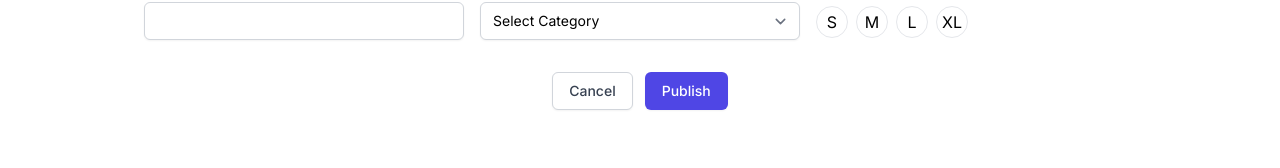
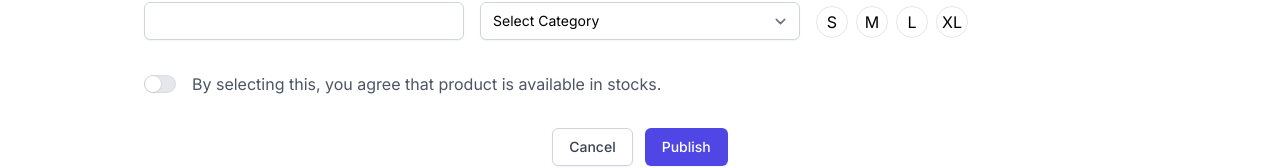
Before and after one commit to Abdullah-SoftDev/rajwadi_ecommerce, a Next.js app: page /addProduct in a window 1280 px wide. Shown: the part 759-927 px from the top of the page. Built offline with nearby package versions, Linux system fonts and the light colour scheme; no server answers.

Commit message:
Add option for available or non available stock

```diff
--- a/app/(dashboard)/addProduct/page.tsx
+++ b/app/(dashboard)/addProduct/page.tsx
@@ -1,6 +1,13 @@
 "use client";
+import { useState } from 'react'
+import { Switch } from '@headlessui/react'
+
+function classNames(...classes: string[]) {
+    return classes.filter(Boolean).join(' ')
+}
 
 const Page = () => {
+    const [available, setIsAvailable] = useState(false)
     const availableSizes = ["S", "M", "L", "XL"];
     return (
         <form className="space-y-8 mx-auto max-w-5xl px-4 py-14">
@@ -159,6 +166,31 @@ const Page = () => {
                     </div>
                 </div>
             </div>
+            {/* Switch Component */}
+            <Switch.Group as="div" className="flex gap-x-4 sm:col-span-2">
+                <div className="flex h-6 items-center">
+                    <Switch
+                        checked={available}
+                        onChange={setIsAvailable}
+                        className={classNames(
+                            available ? 'bg-indigo-600' : 'bg-gray-200',
+                            'flex w-8 flex-none cursor-pointer rounded-full p-px ring-1 ring-inset ring-gray-900/5 transition-colors duration-200 ease-in-out focus-visible:outline focus-visible:outline-2 focus-visible:outline-offset-2 focus-visible:outline-indigo-600'
+                        )}
+                    >
+                        <span className="sr-only">Agree to policies</span>
+                        <span
+                            aria-hidden="true"
+                            className={classNames(
+                                available ? 'translate-x-3.5' : 'translate-x-0',
+                                'h-4 w-4 transform rounded-full bg-white shadow-sm ring-1 ring-gray-900/5 transition duration-200 ease-in-out'
+                            )}
+                        />
+                    </Switch>
+                </div>
+                <Switch.Label className="text-md leading-6 text-gray-600">
+                    By selecting this, you agree that product is available in stocks.
+                </Switch.Label>
+            </Switch.Group>
             {/* Buttons */}
             <div className="flex justify-center">
                 <button
```
